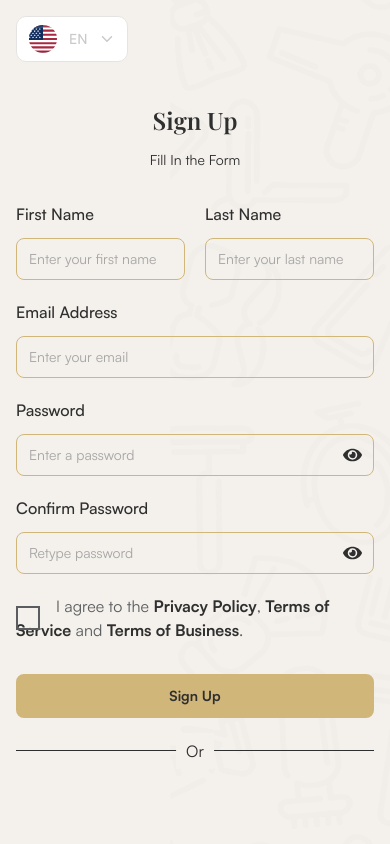
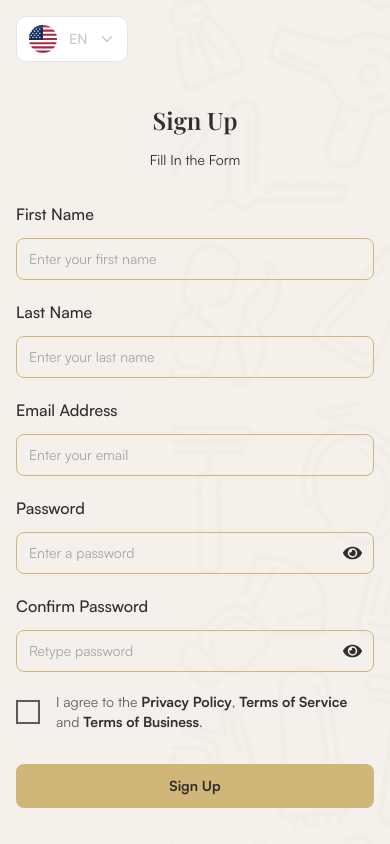
Before and after one commit to rakibuli55/bookrah_client_final, a React (Vite) app: page /auth/customer-signup in a window 390 px wide. Built offline with nearby package versions, Linux system fonts and the light colour scheme; a web font is replaced by a local one.

Commit message:
fixing responsive issue

```diff
--- a/src/components/business/dashboard/navbar/Notifications.jsx
+++ b/src/components/business/dashboard/navbar/Notifications.jsx
@@ -62,7 +62,7 @@ const Notifications = () => {
       </div>
       {/* notifications dropdown  */}
       <ul
-        className={`bg-white rounded-[12px] py-3 absolute right-0 w-[350px] shadow duration-200 ease-in-out  ${
+        className={`bg-white rounded-[12px] py-3 absolute c-md:right-0 c-xsm:right-[-50px] c-md:w-[350px] c-xsm:w-[320px] shadow duration-200 ease-in-out  ${
           isDropdownOpen ? "top-12 opacity-100 visible" : "top-13 opacity-0 invisible"
         }`}
       >
--- a/src/components/business/dashboard/staffsEmployees/AddEditPage/ProfilePhotoUploader.jsx
+++ b/src/components/business/dashboard/staffsEmployees/AddEditPage/ProfilePhotoUploader.jsx
@@ -58,7 +58,7 @@ const ProfilePhotoUploader = ({ register, errors }) => {
         </label>
       </div>
       {errors.profileAvatar && (
-        <p className="error-message">{errors.profileAvatar.message}</p>
+        <p className="error-message c-xsm:whitespace-nowrap">{errors.profileAvatar.message}</p>
       )}
     </div>
   );
--- a/src/components/customer/website/landingPage/HeroSection.jsx
+++ b/src/components/customer/website/landingPage/HeroSection.jsx
@@ -18,7 +18,7 @@ const backgrounds = [
 
 const HeroSection = () => {
   return (
-    <section className="relative c-lg:h-[95svh] c-md:py-20 c-xsm:py-16 bg-black overflow-hidden">
+    <section className="relative c-lg:h-[95svh] c-md:py-20 c-xsm:py-16 bg-black">
       {/* Swiper Background */}
       <div className="absolute inset-0">
         <Swiper
--- a/src/pages/authPages/authCustomer/CustomerSignUpPage.jsx
+++ b/src/pages/authPages/authCustomer/CustomerSignUpPage.jsx
@@ -1,11 +1,11 @@
-import Divider from '@/components/auth/Divider';
-import GoogleSocialLogin from '@/components/auth/GoogleSocialLogin';
-import { useEffect } from 'react';
-import { useForm } from 'react-hook-form';
-import { Link, useNavigate } from 'react-router-dom';
-import AuthTitle from '../../../components/auth/AuthTitle';
-import Fieldset from '../../../components/auth/Fieldset';
-import PrimaryButton from '../../../components/common/PrimaryButton';
+import Divider from "@/components/auth/Divider";
+import GoogleSocialLogin from "@/components/auth/GoogleSocialLogin";
+import { useEffect } from "react";
+import { useForm } from "react-hook-form";
+import { Link, useNavigate } from "react-router-dom";
+import AuthTitle from "../../../components/auth/AuthTitle";
+import Fieldset from "../../../components/auth/Fieldset";
+import PrimaryButton from "../../../components/common/PrimaryButton";
 
 const CustomerSignUpPage = () => {
   const navigate = useNavigate();
@@ -19,26 +19,26 @@ const CustomerSignUpPage = () => {
 
   const onSubmit = (data) => {
     console.log(data);
-    navigate('/auth/signup/otp-verification?role=customer');
+    navigate("/auth/signup/otp-verification?role=customer");
   };
 
   // manually trigger validation for confirm pass if fill with fake filler
   useEffect(() => {
-    if (getValues('password') && getValues('confirmPassword')) {
-      trigger('confirmPassword');
+    if (getValues("password") && getValues("confirmPassword")) {
+      trigger("confirmPassword");
     }
-  }, [getValues('password'), getValues('confirmPassword')]);
+  }, [getValues("password"), getValues("confirmPassword")]);
 
   return (
     <div>
       <AuthTitle
         title="Sign Up"
         subTitle="Fill In the Form"
-        className={'text-center'}
+        className={"text-center"}
       />
       <form onSubmit={handleSubmit(onSubmit)}>
         {/* name area  */}
-        <div className="grid grid-cols-2 items-start gap-5">
+        <div className="grid c-lg:grid-cols-2 items-start gap-5">
           <Fieldset
             label="First Name"
             type="text"
@@ -46,7 +46,7 @@ const CustomerSignUpPage = () => {
             placeholder="Enter your first name"
             register={register}
             requiredMessage="First name is required"
-            required={{ value: true, message: 'First name is required' }}
+            required={{ value: true, message: "First name is required" }}
             errors={errors}
           />
           <Fieldset
@@ -56,7 +56,7 @@ const CustomerSignUpPage = () => {
             placeholder="Enter your last name"
             register={register}
             requiredMessage="Last name is required"
-            required={{ value: true, message: 'Last name is required' }}
+            required={{ value: true, message: "Last name is required" }}
             errors={errors}
           />
         </div>
@@ -94,7 +94,7 @@ const CustomerSignUpPage = () => {
             id="email"
             placeholder="Enter your email"
             register={register}
-            required={{ value: true, message: 'Email is required' }}
+            required={{ value: true, message: "Email is required" }}
             errors={errors}
           />
         </div>
@@ -119,7 +119,7 @@ const CustomerSignUpPage = () => {
             id="password"
             placeholder="Enter a password"
             register={register}
-            required={{ value: true, message: 'Password is required' }}
+            required={{ value: true, message: "Password is required" }}
             errors={errors}
             confirmPasswordId="confirmPassword"
           />
@@ -133,9 +133,9 @@ const CustomerSignUpPage = () => {
             id="confirmPassword"
             placeholder="Retype password"
             register={register}
-            required={{ value: true, message: 'Confirm Password is required' }}
+            required={{ value: true, message: "Confirm Password is required" }}
             errors={errors}
-            password={getValues('password')}
+            password={getValues("password")}
           />
         </div>
         {/* privacy policy  */}
@@ -145,14 +145,17 @@ const CustomerSignUpPage = () => {
               type="checkbox"
               id="policy"
               name="policy"
-              {...register('policy', {
-                required: 'Terms and policy is required',
+              {...register("policy", {
+                required: "Terms and policy is required",
               })}
             />
-            <label htmlFor="policy">
-              I agree to the <Link to={'/'}>Privacy Policy</Link>,{' '}
-              <Link to={'/'}>Terms of Service</Link> and{' '}
-              <Link to={'/'}>Terms of Business</Link>.
+            <label
+              htmlFor="policy"
+              className="c-xxl:text-base c-xsm:text-sm c-xsm:block business-signIn-checkbox"
+            >
+              I agree to the <Link to={"/"}>Privacy Policy</Link>,{" "}
+              <Link to={"/"}>Terms of Service</Link> and{" "}
+              <Link to={"/"}>Terms of Business</Link>.
             </label>
           </div>
           {errors.policy && (
@@ -162,18 +165,18 @@ const CustomerSignUpPage = () => {
         {/* Submit Button */}
         <div>
           <PrimaryButton
-            className={'text-center w-full mt-8'}
-            text={'Sign Up'}
+            className={"text-center w-full mt-8"}
+            text={"Sign Up"}
           />
         </div>
       </form>
-      <Divider text={'Or'} />
+      <Divider text={"Or"} />
       <div className="mt-10">
         <GoogleSocialLogin />
       </div>
-      <p className="text-[20px] font-bold text-center mt-10">
+      <p className="c-lg:text-[20px] c-md:text-[18px] c-xsm:text-base font-bold text-center c-lg:mt-10 c-xsm:mt-5">
         <span>Already have an account? </span>
-        <Link to={'/auth/sign-in'} className="text-primary">
+        <Link to={"/auth/sign-in"} className="text-primary">
           Sign In
         </Link>
       </p>
--- a/src/pages/authPages/common/ForgotPasswordVerifyPage.jsx
+++ b/src/pages/authPages/common/ForgotPasswordVerifyPage.jsx
@@ -131,7 +131,7 @@ const ForgotPasswordVerifyPage = () => {
       />
 
       <form onSubmit={handleSubmit(onSubmit)}>
-        <div className="flex justify-center space-x-5 mb-6">
+        <div className="flex justify-center c-md:space-x-5 c-xsm:space-x-3 mb-6">
           {otp.map((digit, index) => (
             <input
               key={index}
@@ -142,7 +142,7 @@ const ForgotPasswordVerifyPage = () => {
               value={digit}
               onChange={(e) => handleOtpChange(index, e.target.value)}
               onKeyDown={(e) => handleKeyDown(index, e)}
-              className="w-16 h-16 text-center text-lg font-semibold border-2 border-gray-300 rounded-lg focus:border-primary focus:outline-none transition-colors"
+              className="c-lg:w-16 c-md:w-13 c-lg:h-16 c-md:h-13 c-xsm:w-10 c-xsm:h-10 text-center text-lg font-semibold border-2 border-gray-300 rounded-lg focus:border-primary focus:outline-none transition-colors"
             />
           ))}
         </div>
@@ -160,7 +160,7 @@ const ForgotPasswordVerifyPage = () => {
           <PrimaryButton
             type="submit"
             text={isLoading ? 'Submitting...' : 'Submit'}
-            className="w-[276px] mx-auto block mb-[160px]"
+            className="w-[276px] mx-auto block c-lg:mb-[160px] c-md:mb-10 c-xsm:mb-7"
             disabled={isLoading || otp.join('').length !== 6}
           />
 
--- a/src/shared/business/dashboard/Sidebar.jsx
+++ b/src/shared/business/dashboard/Sidebar.jsx
@@ -183,6 +183,7 @@ const Sidebar = () => {
               ? "text-primary"
               : ""
           }`}
+          onClick={() => dispatch(handleMobileSidebar(false))}
         >
           <span className="text-[20px]">
             <RiSettingsLine />
```
